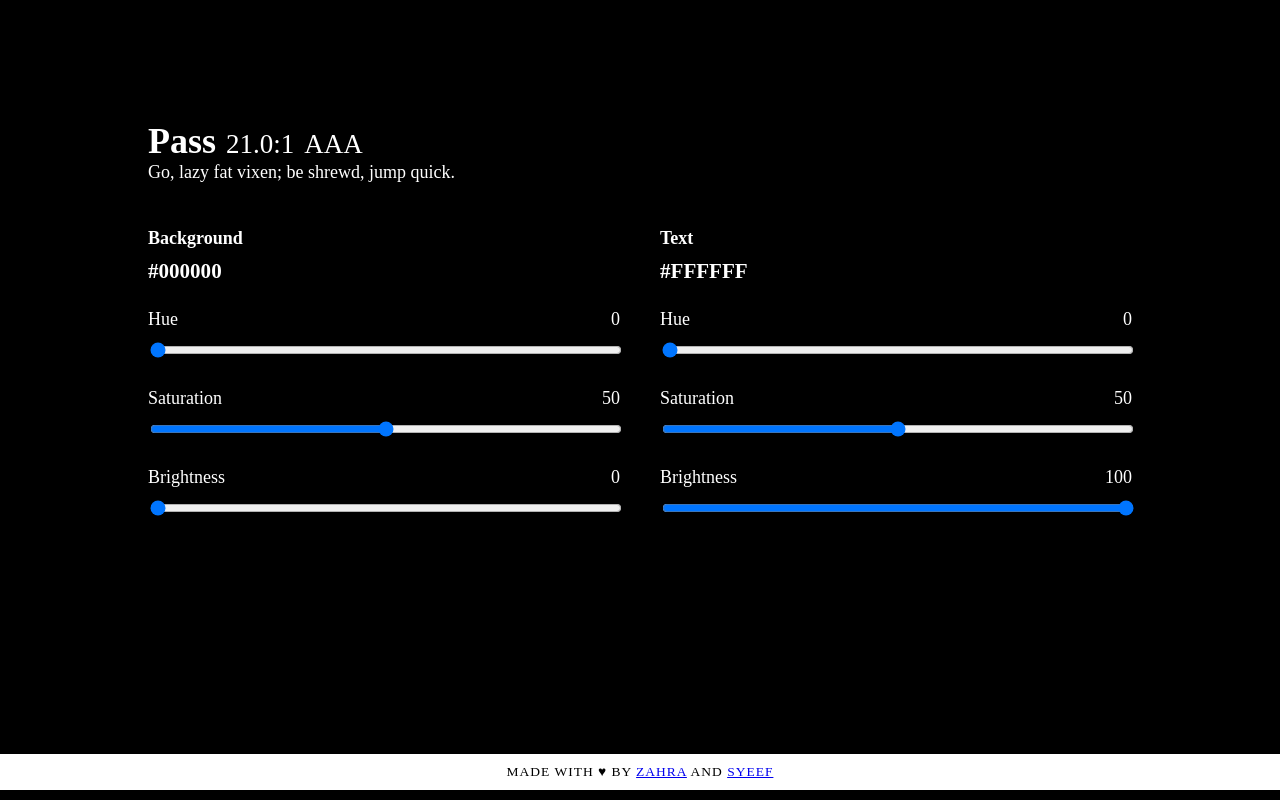
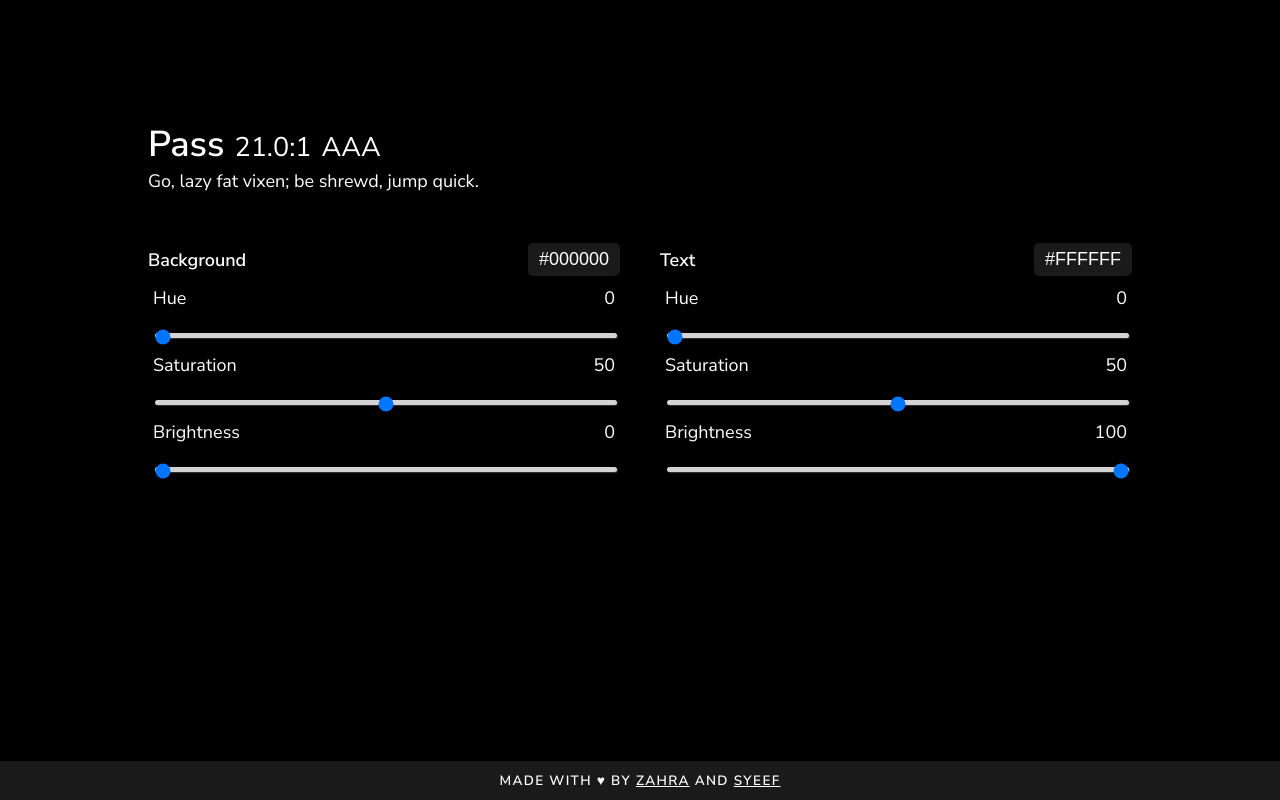
Before and after one commit to techingtogether/trast, a React (Create React App) app: page / in a window 1280 px wide. Built offline with nearby package versions, Linux system fonts and the light colour scheme.

Commit message:
Edit styling and make hex copyable on click

```diff
--- a/public/index.html
+++ b/public/index.html
@@ -10,6 +10,7 @@
       homescreen on Android. See https://developers.google.com/web/fundamentals/engage-and-retain/web-app-manifest/
     -->
     <link rel="manifest" href="%PUBLIC_URL%/manifest.json">
+    <link href="https://fonts.googleapis.com/css?family=Nunito+Sans:400,600" rel="stylesheet">
     <!--
       Notice the use of %PUBLIC_URL% in the tags above.
       It will be replaced with the URL of the `public` folder during the build.
@@ -19,7 +20,7 @@
       work correctly both with client-side routing and a non-root public URL.
       Learn how to configure a non-root public URL by running `npm run build`.
     -->
-    <title>React App</title>
+    <title>Trast</title>
   </head>
   <body>
     <noscript>
--- a/src/App.js
+++ b/src/App.js
@@ -32,6 +32,7 @@ class App extends Component {
           </span>
         </div>
         <div className="results">{pangram}</div>
+        <div className="color-inputs">
           <ColourInput
             target="background"
             initialHue={0}
@@ -46,19 +47,21 @@ class App extends Component {
             initialBrightness={100}
             onColorChange={this.onTextColorChange}
           />
+        </div>
         <div className="footer">
-          Made with ♥ by <a href="https://www.zahratraboulsi.com">Zahra</a> and{" "}
-          <a href="https://syeefkarim.com">Syeef</a>
+          Made with ♥ by <a href="https://www.zahratraboulsi.com">Zahra</a> and <a href="https://syeefkarim.com">Syeef</a>
         </div>
       </div>
     );
   }
 
   contrast(rgb1, rgb2) {
-    return (
-      (this.luminance(rgb1[0], rgb1[1], rgb1[2]) + 0.05) /
-      (this.luminance(rgb2[0], rgb2[1], rgb2[2]) + 0.05)
-    );
+    const luminance1 = this.luminance(rgb1[0], rgb1[1], rgb1[2]);
+    const luminance2 = this.luminance(rgb2[0], rgb2[1], rgb2[2]);
+    const lighter = Math.max(luminance1, luminance2);
+    const darker = Math.min(luminance1, luminance2);
+
+    return (lighter + 0.05) / (darker + 0.05);
   }
 
   onColorChange(rgb1, rgb2) {
--- a/src/ColourInput.js
+++ b/src/ColourInput.js
@@ -1,4 +1,5 @@
 import React, { Component } from "react";
+import {hslToRgb, rgbToHex, hslToHex} from './ColourUtils.js';
 
 export default class ColourInput extends Component {
   constructor(props) {
@@ -8,7 +9,7 @@ export default class ColourInput extends Component {
       hue: props.initialHue,
       saturation: props.initialSaturation,
       brightness: props.initialBrightness,
-      hex: this.hslToHex(
+      hex: hslToHex(
         props.initialHue,
         props.initialSaturation,
         props.initialBrightness
@@ -30,10 +31,12 @@ export default class ColourInput extends Component {
   render() {
     return (
       <div className="color-input">
-        <h4>{this.props.target}</h4>
-        <h3 onClick={() => navigator.clipboard.writeText(this.state.hex)}>
-          {this.state.hex}
-        </h3>
+        <div className="thingy">
+            <span class="selector-name">{this.props.target}</span>
+            <button onClick={() => navigator.clipboard.writeText(this.state.hex)}>
+            {this.state.hex}
+            </button>
+        </div>
         <div className="control">
           <label className="property">Hue</label>
           <label className="value">{this.state.hue}</label>
@@ -89,9 +92,9 @@ export default class ColourInput extends Component {
     const saturation = id === "saturation" ? value : this.state.saturation;
     const brightness = id === "brightness" ? value : this.state.brightness;
 
-    const [r, g, b] = this.hslToRgb(hue, saturation, brightness);
+    const [r, g, b] = hslToRgb(hue, saturation, brightness);
 
-    const hex = this.rgbToHex(r, g, b);
+    const hex = rgbToHex(r, g, b);
     this.props.onColorChange(r, g, b);
     newState.hex = hex;
     this.setState(newState);
@@ -100,43 +103,4 @@ export default class ColourInput extends Component {
       formattedValue
     );
   }
-
-  hslToRgb(h, s, l) {
-    h /= 360;
-    s /= 100;
-    l /= 100;
-    let r, g, b;
-    if (s === 0) {
-      r = g = b = l; // achromatic
-    } else {
-      const hue2rgb = (p, q, t) => {
-        if (t < 0) t += 1;
-        if (t > 1) t -= 1;
-        if (t < 1 / 6) return p + (q - p) * 6 * t;
-        if (t < 1 / 2) return q;
-        if (t < 2 / 3) return p + (q - p) * (2 / 3 - t) * 6;
-        return p;
-      };
-      const q = l < 0.5 ? l * (1 + s) : l + s - l * s;
-      const p = 2 * l - q;
-      r = hue2rgb(p, q, h + 1 / 3);
-      g = hue2rgb(p, q, h);
-      b = hue2rgb(p, q, h - 1 / 3);
-    }
-    return [r, g, b];
-  }
-
-  rgbToHex(r, g, b) {
-    const toHex = x => {
-      const hex = Math.round(x * 255).toString(16);
-      return hex.length === 1 ? "0" + hex : hex;
-    };
-    return `#${toHex(r)}${toHex(g)}${toHex(b)}`;
-  }
-
-  hslToHex(h, s, l) {
-    const rgb = this.hslToRgb(h, s, l);
-    const [r, g, b] = rgb;
-    return this.rgbToHex(r, g, b);
-  }
 }
--- /dev/null
+++ b/src/ColourUtils.js
@@ -0,0 +1,64 @@
+export function calculateContrast(rgb1, rgb2) {
+  const luminance1 = calculateLuminance(rgb1[0], rgb1[1], rgb1[2]);
+  const luminance2 = calculateLuminance(rgb2[0], rgb2[1], rgb2[2]);
+  const lighter = Math.max(luminance1, luminance2);
+  const darker = Math.min(luminance1, luminance2);
+
+  return (lighter + 0.05) / (darker + 0.05);
+}
+
+function calculateLuminance(r, g, b) {
+  const a = [r, g, b].map(v => {
+    return v <= 0.03928 ? v / 12.92 : Math.pow((v + 0.055) / 1.055, 2.4);
+  });
+  return a[0] * 0.2126 + a[1] * 0.7152 + a[2] * 0.0722;
+}
+
+export function hslToRgb(h, s, l) {
+  h /= 360;
+  s /= 100;
+  l /= 100;
+  let r, g, b;
+  if (s === 0) {
+    r = g = b = l; // achromatic
+  } else {
+    const hueToRgb = (p, q, t) => {
+      if (t < 0) {
+        t += 1;
+      }
+      if (t > 1) {
+        t -= 1;
+      }
+      if (t < 1 / 6) {
+        return p + (q - p) * 6 * t;
+      }
+      if (t < 1 / 2) {
+        return q;
+      }
+      if (t < 2 / 3) {
+        return p + (q - p) * (2 / 3 - t) * 6;
+      }
+      return p;
+    };
+    const q = l < 0.5 ? l * (1 + s) : l + s - l * s;
+    const p = 2 * l - q;
+    r = hueToRgb(p, q, h + 1 / 3);
+    g = hueToRgb(p, q, h);
+    b = hueToRgb(p, q, h - 1 / 3);
+  }
+  return [r, g, b];
+}
+
+export function rgbToHex(r, g, b) {
+  const toHex = x => {
+    const hex = Math.round(x * 255).toString(16);
+    return hex.length === 1 ? "0" + hex : hex;
+  };
+  return `#${toHex(r)}${toHex(g)}${toHex(b)}`;
+}
+
+export function hslToHex(h, s, l) {
+  const rgb = hslToRgb(h, s, l);
+  const [r, g, b] = rgb;
+  return rgbToHex(r, g, b);
+}
--- a/src/index.css
+++ b/src/index.css
@@ -1,3 +1,8 @@
+:root {
+  --left-margin: 20px;
+}
+
+
 * {
   box-sizing: border-box;
 }
@@ -5,7 +10,7 @@
 body {
   margin: 0;
   padding: 0;
-  font-family: Avenir;
+  font-family: 'Nunito Sans', sans-serif;
   font-size: 18px;
   -webkit-font-smoothing: antialiased;
   -moz-osx-font-smoothing: grayscale;
@@ -14,14 +19,13 @@ body {
 .App {
   background-color: hsl(var(--background_hue), var(--background_saturation), var(--background_brightness));
   color: hsl(var(--text_hue), var(--text_saturation), var(--text_brightness));
-  padding: 15vh 0px;
-  height: 100vh;
+  padding: 15vh 10vw;
+  min-height: 100vh;
 }
 
 .results {
   text-align: left;
-  margin-left: 10vw;
-  padding-left: 20px;
+  margin: 0px var(--left-margin);
 }
 
 .result {
@@ -37,18 +41,34 @@ body {
 
 .control {
   flex-direction: row;
-  margin: 20px;
+  margin: 5px;
+
 }
 
 .control.labels {
   flex-direction: column;
 }
 
-.color-input {
-  width: 40vw;
-  display: inline-block;
+.color-inputs {
+  display: flex;
+  flex-direction: row;
   margin-top: 40px;
 }
+
+.color-input {
+  flex: 1;
+
+  margin: 10px var(--left-margin);
+}
+
+.thingy {
+  display: flex;
+  justify-content: space-between;
+  flex-direction: row;
+  margin-bottom: 10px;
+}
+
+
 
 label, input {
   display: inline-block;
@@ -68,29 +88,86 @@ input {
   width: 100%;
 }
 
-h2, h3, h4 {
-  margin: 0;
-  padding: 5px 20px;
+h2, h3, h4, button, .selector-name {
   text-align: left;
 }
 
-h3 {
+.selector-name {
+  text-transform: capitalize;
+  margin-top: 5px;
+  font-weight: 600;
+}
+
+button {
   text-transform: uppercase;
 }
 
-.color-input h4 {
-  text-transform: capitalize;
+button {
+  background: transparent;
+  color: hsl(var(--text_hue), var(--text_saturation), var(--text_brightness));
+  padding: 5px 10px;
+  font-size: 1em;
+  position: relative;
+  left: 0;
+  border-radius: 5px;
+  border-color: transparent;
+  background-color: hsla(var(--text_hue), var(--text_saturation), var(--text_brightness), 0.1);
+  border-width: 1px;
+}
+
+button:hover {
+  background-color: hsla(var(--text_hue), var(--text_saturation), var(--text_brightness), 0.2);
+}
+
+button:active {
+  background-color: hsla(var(--text_hue), var(--text_saturation), var(--text_brightness), 0.3)
+}
+
+button:focus {
+  border-color: hsl(var(--text_hue), var(--text_saturation), var(--text_brightness));
+  border-width: 1px;
+  outline: 0;
+  border-style: solid;
 }
 
 .footer {
-  background: white;
-  bottom: 10px;
-  color: black;
+  background: hsla(var(--text_hue), var(--text_saturation), var(--text_brightness), 0.1);
+  bottom: 0px;
+  left: 0px;
+  color: hsl(var(--text_hue), var(--text_saturation), var(--text_brightness));
   font-size: 0.75em;
-  font-weight: 400;
-  letter-spacing: 1px;
+  font-weight: 600;
+  letter-spacing: 0.1em;
   padding: 10px;
   position: fixed;
   text-transform: uppercase;
   width: 100vw;
 }
+
+a {
+  color: hsl(var(--text_hue), var(--text_saturation), var(--text_brightness));
+}
+
+@media (max-width: 600px) {
+  .App {
+    padding: 10vw;
+  }
+  .color-inputs {
+    flex-direction: column;
+  }
+}
+
+input[type=range]::-moz-range-track {
+  background: hsl(var(--text_hue), var(--text_saturation), var(--text_brightness));
+}
+
+input[type=range]::-webkit-slider-runnable-track {
+  height: 5px;
+  background: lightgrey;
+  border-radius: 3px;
+  box-shadow: rgba(100, 100, 100, 0.5) 1px 1px 1px;
+}
+
+input[type=range]::-webkit-slider-thumb {
+  margin-top: -4px;
+}
```
Lines whose indentation alone changed are shown as unchanged.
